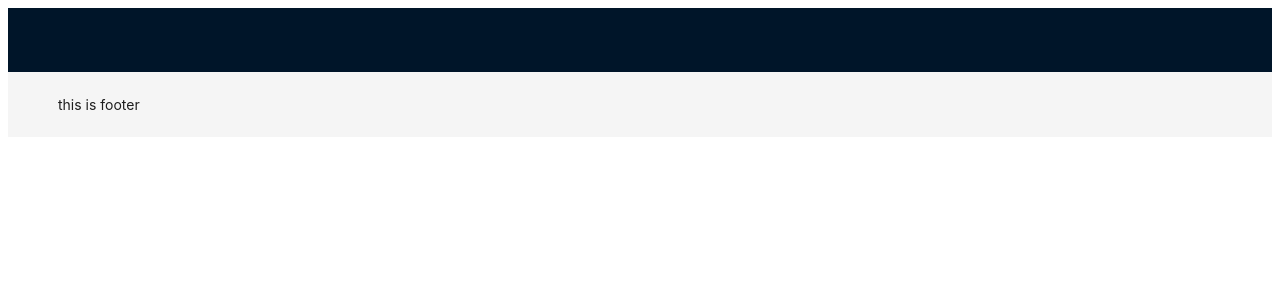
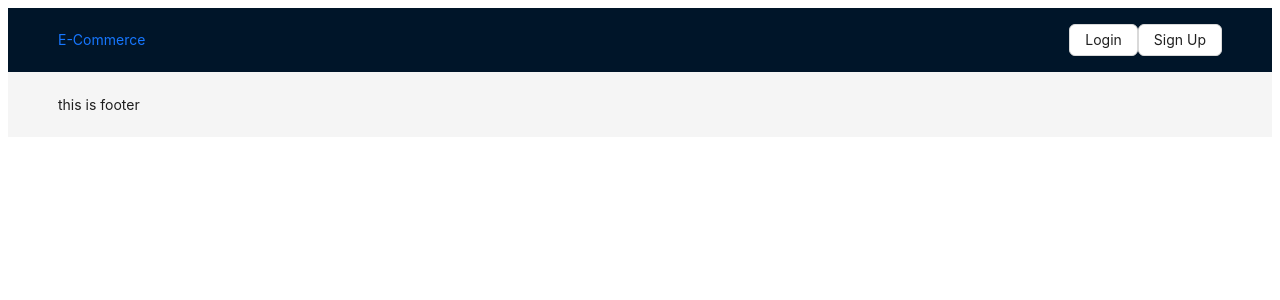
Before and after one commit to Binwu-Hu/eCommerce-Platform, a React (Vite) app in the folder frontend/: page / in a window 1280 px wide. Shown: the top 300 px of the page. Built offline with nearby package versions, Linux system fonts and the light colour scheme.

Commit message:
Add login/signup in Header

```diff
--- /dev/null
+++ b/frontend/src/components/Layout/header.tsx
@@ -0,0 +1,54 @@
+import React from 'react';
+import { Button, Menu, Dropdown } from 'antd';
+import { Link, useNavigate } from 'react-router-dom';
+import { useDispatch, useSelector } from 'react-redux';
+import { logout } from '../../features/user/userSlice';
+
+const Header = () => {
+  const dispatch = useDispatch();
+  const navigate = useNavigate();
+
+  const { user, isAuthenticated } = useSelector((state) => state.user);
+
+  const handleLogout = () => {
+    dispatch(logout());
+    navigate('/');
+  };
+
+  const menu = (
+    <Menu>
+      <Menu.Item key="1">
+        <Link to="/profile">Profile</Link>
+      </Menu.Item>
+      <Menu.Item key="2" onClick={handleLogout}>
+        Logout
+      </Menu.Item>
+    </Menu>
+  );
+
+  return (
+    <div style={{ display: 'flex', justifyContent: 'space-between' }}>
+      <div>
+        <Link to="/">E-Commerce</Link>
+      </div>
+      <div>
+        {isAuthenticated ? (
+          <Dropdown overlay={menu} trigger={['click']}>
+            <Button>{user?.name}</Button>
+          </Dropdown>
+        ) : (
+          <>
+            <Link to="/login">
+              <Button>Login</Button>
+            </Link>
+            <Link to="/signup">
+              <Button>Sign Up</Button>
+            </Link>
+          </>
+        )}
+      </div>
+    </div>
+  );
+};
+
+export default Header;
--- a/frontend/src/components/Layout/index.tsx
+++ b/frontend/src/components/Layout/index.tsx
@@ -1,19 +1,17 @@
 import { Layout } from 'antd';
-// import Navbar from 'components/Navbar';
 import { Outlet } from 'react-router-dom';
+import Header from './header';
 
 export default function MainLayout() {
   return (
-
-      <Layout>
-        <Layout.Header >
-          {/* <Navbar /> */}
-        </Layout.Header>
-        <Layout.Content >
-          <Outlet />
-        </Layout.Content>
-        <Layout.Footer >this is footer</Layout.Footer>
-      </Layout>
-
+    <Layout>
+      <Layout.Header>
+        <Header />
+      </Layout.Header>
+      <Layout.Content>
+        <Outlet />
+      </Layout.Content>
+      <Layout.Footer>this is footer</Layout.Footer>
+    </Layout>
   );
 }
--- a/frontend/src/pages/auth/login.tsx
+++ b/frontend/src/pages/auth/login.tsx
@@ -1,16 +1,23 @@
-import React from 'react';
+import React, { useEffect } from 'react';
 import { useDispatch, useSelector } from 'react-redux';
+import { Link, useNavigate } from 'react-router-dom';
 import { loginUser } from '../../features/user/userSlice';
 import AuthForm from '../../components/auth/form';
 
 const Login = () => {
   const dispatch = useDispatch();
-  const { loading, error } = useSelector((state: { user: { loading: boolean; error: string } }) => state.user);
+  const navigate = useNavigate();
+  const { loading, error, isAuthenticated } = useSelector((state) => state.user);
 
   const handleSubmit = (values: { email: string; password: string }) => {
-    console.log('Submitting form:', values);
     dispatch(loginUser(values));
   };
+
+  useEffect(() => {
+    if (isAuthenticated) {
+      navigate('/');
+    }
+  }, [isAuthenticated, navigate]);
 
   return (
     <div>
@@ -24,6 +31,9 @@ const Login = () => {
       />
       {loading && <p>Loading...</p>}
       {error && <p>{error}</p>}
+      <p>
+        No account? <Link to="/signup">Create one</Link>
+      </p>
     </div>
   );
 };
--- a/frontend/src/pages/auth/signup.tsx
+++ b/frontend/src/pages/auth/signup.tsx
@@ -1,19 +1,27 @@
-import React from 'react';
+import React, { useEffect } from 'react';
 import { useDispatch, useSelector } from 'react-redux';
+import { Link, useNavigate } from 'react-router-dom';
 import { signupUser } from '../../features/user/userSlice';
 import AuthForm from '../../components/auth/form';
 
 const Signup = () => {
   const dispatch = useDispatch();
-  const { loading, error } = useSelector((state) => state.user);
+  const navigate = useNavigate();
+  const { loading, error, isAuthenticated } = useSelector((state) => state.user);
 
   const handleSubmit = (values: { name: string; email: string; password: string }) => {
     dispatch(signupUser(values));
   };
 
+  useEffect(() => {
+    if (isAuthenticated) {
+      navigate('/');
+    }
+  }, [isAuthenticated, navigate]);
+
   return (
     <div>
-      <h2>Signup</h2>
+      <h2>Sign Up</h2>
       <AuthForm
         fields={[
           { name: 'name', label: 'Name', inputType: 'text' },
@@ -24,6 +32,9 @@ const Signup = () => {
       />
       {loading && <p>Loading...</p>}
       {error && <p>{error}</p>}
+      <p>
+        Already have an account? <Link to="/login">Login</Link>
+      </p>
     </div>
   );
 };
```
Also changed, not shown: frontend/src/pages/auth/profile.tsx (added, +26 -0 lines).
